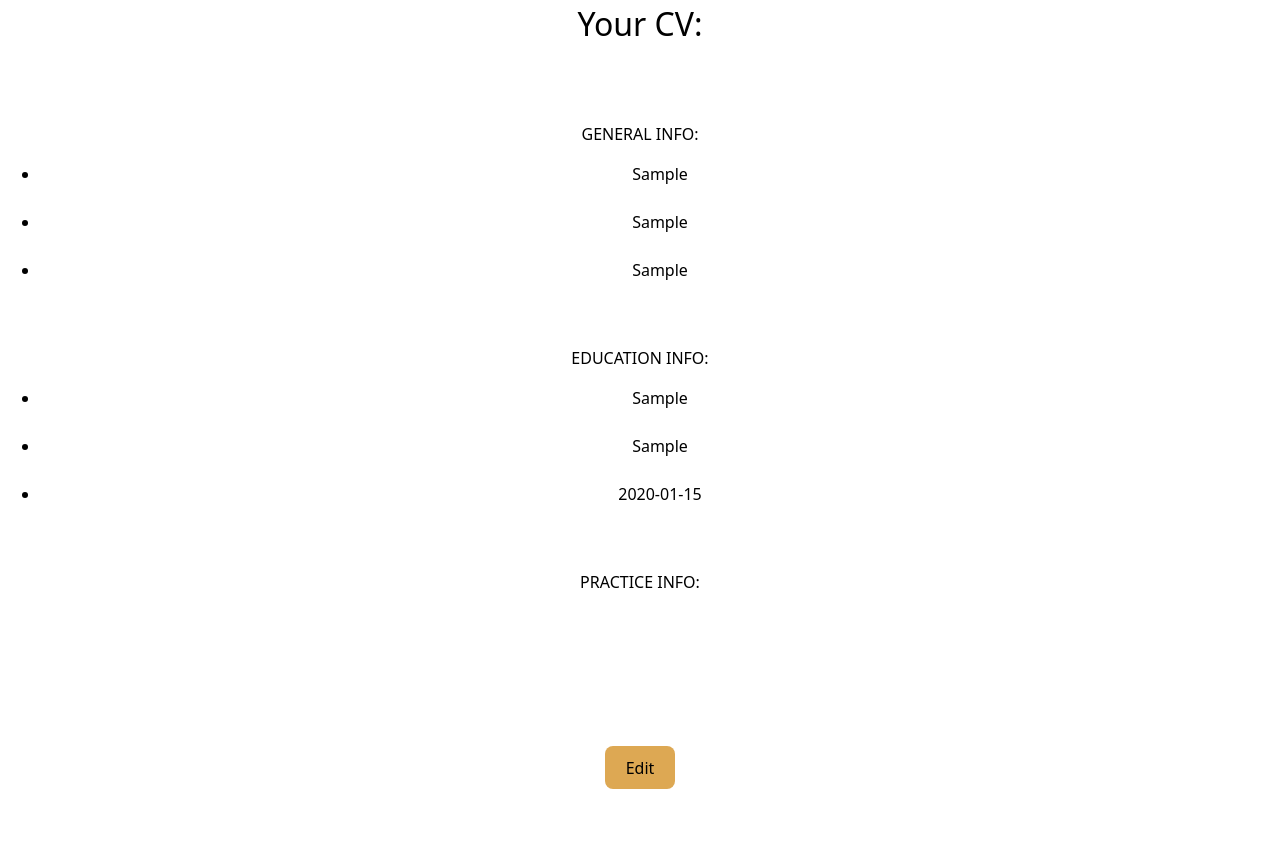
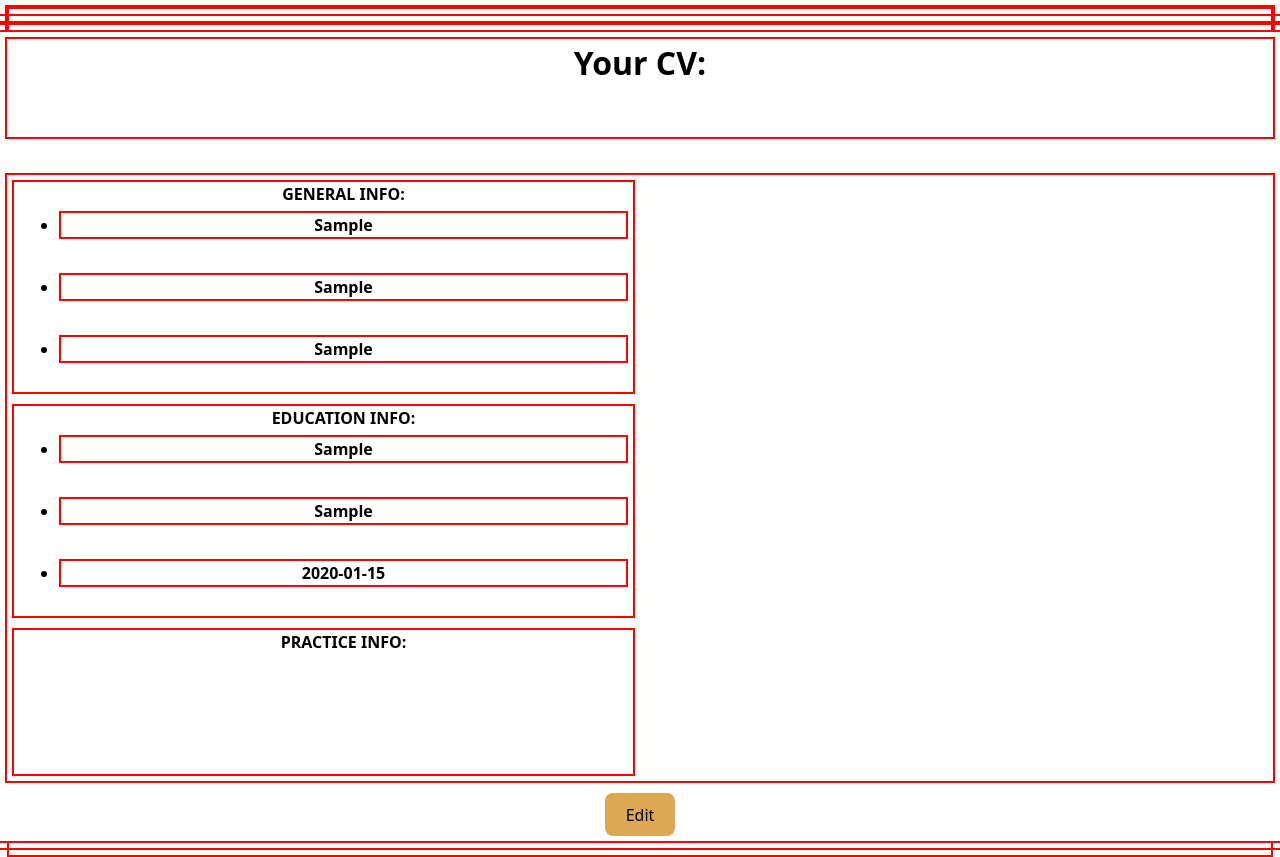
Before and after one commit to Vincde/Project-CV-Application, a React (Vite) app: page / in a window 1280 px wide. Both pictures are taken after typing "Sample", "Sample", "5", "Sample", "Sample", "2020-01-15" into the empty fields and a click on the button "Create Your CV!". Before the commit the page ends 800 px from the top, so only its background shows below. Built offline with nearby package versions, Linux system fonts and the light colour scheme.

Commit message:
Feat: integrate grid display in css insted of using flex

```diff
--- a/src/components/createCV.jsx
+++ b/src/components/createCV.jsx
@@ -25,26 +25,31 @@ function CV({generalInfo, education, practice, children}) {
     return(
         <div className='showCV'>
             <div className="title">Your CV:</div><br></br>
+            <div className="showCV__mainContainer">
+
+                <ul className="showCV__generalInfo">
                 GENERAL INFO:<br></br>
-            <ul>
                    {generalInfo.name && <li>{generalInfo.name}</li>}<br></br>
                     {generalInfo.email && <li>{generalInfo.email}</li>}<br></br>
                     {generalInfo.phone && <li>{generalInfo.email}</li>}<br></br>
                 </ul><br></br>
+
+                <ul className="showCV__education">
                 EDUCATION INFO:<br></br>
-            <ul>
                     {education.schoolName && <li>{education.schoolName}</li>}<br></br>
                     {education.titleStudy && <li>{education.titleStudy}</li>}<br></br>
                     {education.dateStudy && <li>{education.dateStudy}</li>}<br></br>
-            </ul><br></br>
+                </ul>
+                <br></br>
+                <ul className="showCV__practice">
                 PRACTICE INFO:<br></br>
-            <ul>
                     {practice.companyName && <li>{practice.companyName}</li>}<br></br>
                     {practice.positionTitle && <li>{practice.positionTitle}</li>}<br></br>
                     {practice.mainRespons && <li>{practice.mainRespons}</li>}<br></br>
                     {practice.dateFrom && <li>{practice.dateFrom}</li>}<br></br>
                     {practice.dateUntil && <li>{practice.dateUntil}</li>}<br></br>
                 </ul>
+            </div>
             {children}
         </div>
     )
--- a/src/styles/showCV.css
+++ b/src/styles/showCV.css
@@ -2,13 +2,25 @@
     background-color: white;
     color:black;
     width: 100vw;
-    height: 100vh;
+    min-height: 100vh;
+    font-weight: bold;
+
 }
 
+*{
+    border:2px solid red;
+    margin:5px;
+}
+
+.showCV__mainContainer{
+    display: grid;
+    grid-template-columns: 1fr 1fr;
+    grid-template-rows: 1fr;
+}
 
 .editButton{
     background-color: #DDA853;
-
+    align-self: center;
 }
 
 .title{
```
Lines whose indentation alone changed are shown as unchanged.
